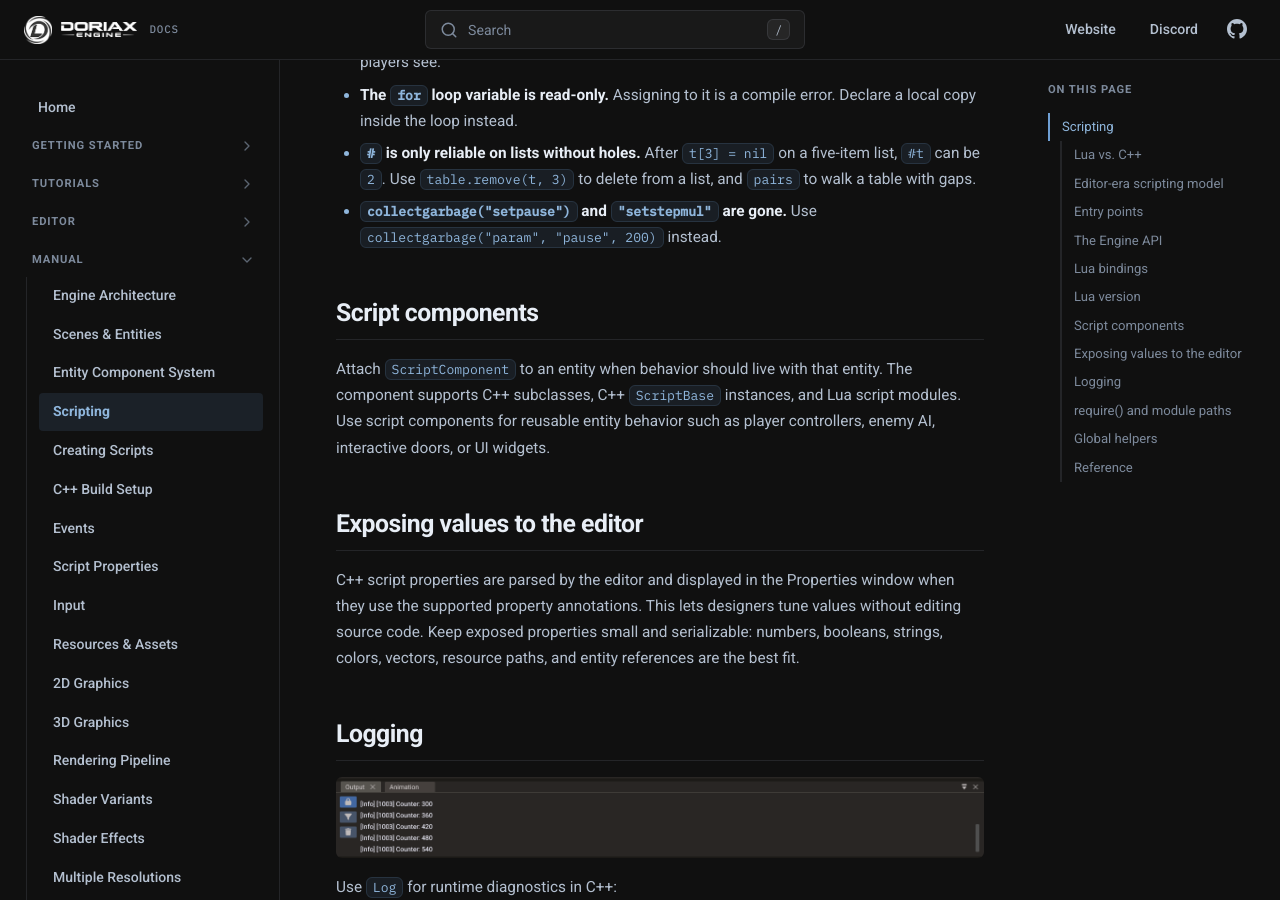
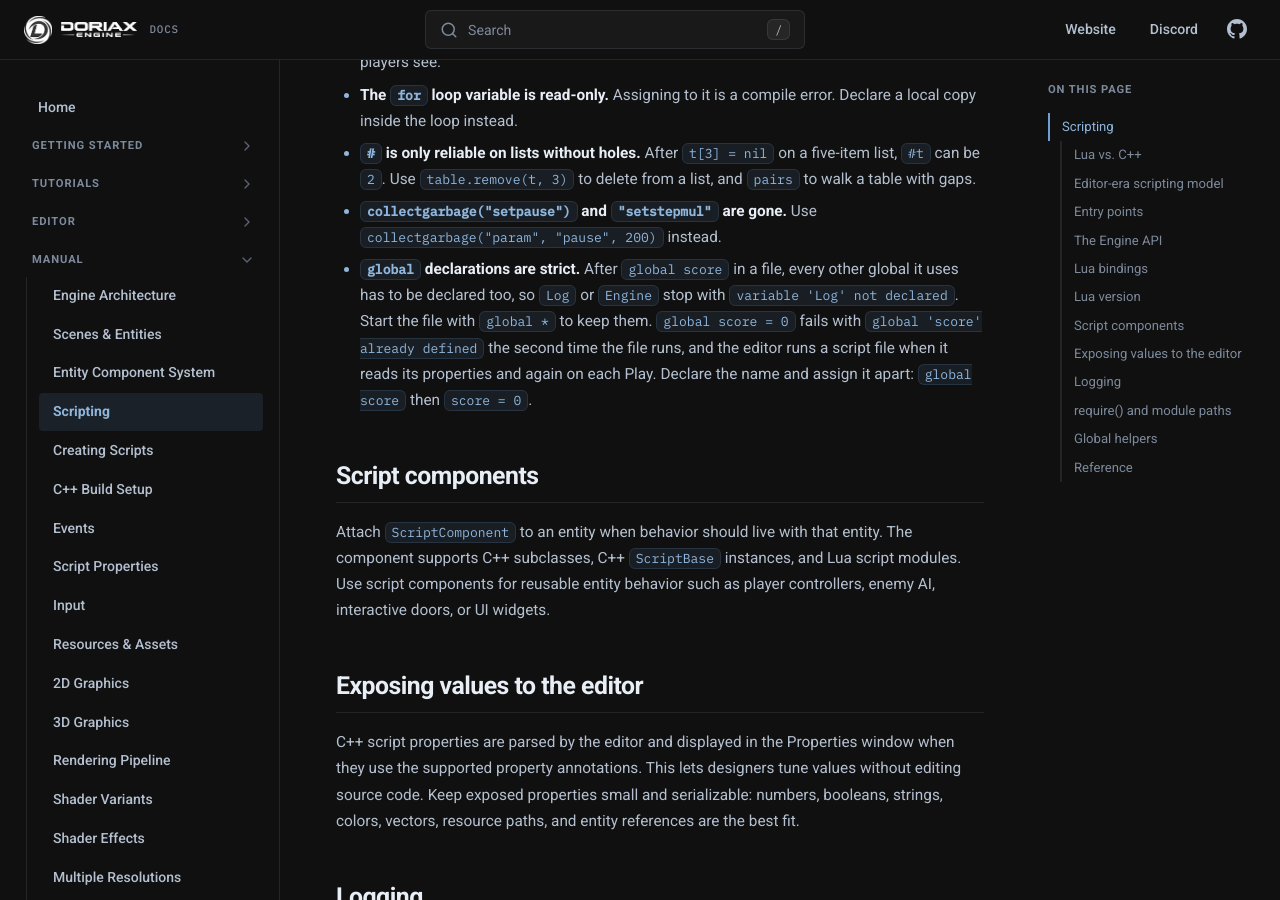
Before and after one commit to doriaxengine/doriax-docs, an MkDocs documentation site: the page built from docs/manual/scripting.md, in a window 1280 px wide and 900 px high, scrolled down 3276 px. Built offline with MkDocs 1.6.1, drawn with Linux system fonts in a browser that asks for light colours; comment, search, counter and statistics services are not loaded.

Commit message:
Noted how Lua 5.5 global declarations behave in scripts

```diff
--- a/docs/manual/scripting.md
+++ b/docs/manual/scripting.md
@@ -135,6 +135,12 @@ tutorials:
   walk a table with gaps.
 - **`collectgarbage("setpause")` and `"setstepmul"` are gone.** Use
   `collectgarbage("param", "pause", 200)` instead.
+- **`global` declarations are strict.** After `global score` in a file, every other global
+  it uses has to be declared too, so `Log` or `Engine` stop with `variable 'Log' not
+  declared`. Start the file with `global *` to keep them. `global score = 0` fails with
+  `global 'score' already defined` the second time the file runs, and the editor runs a
+  script file when it reads its properties and again on each Play. Declare the name and
+  assign it apart: `global score` then `score = 0`.
 
 ## Script components
 
```
